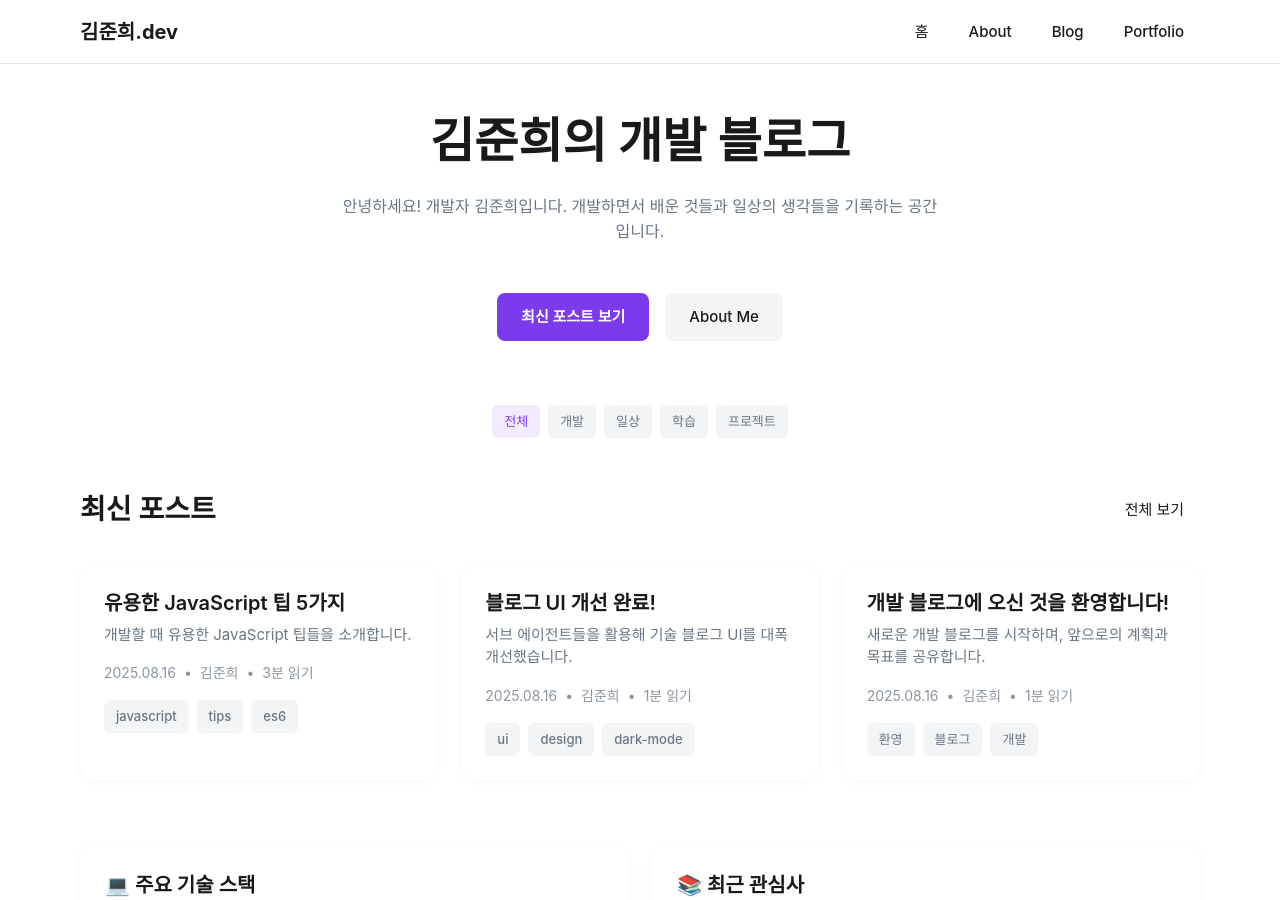
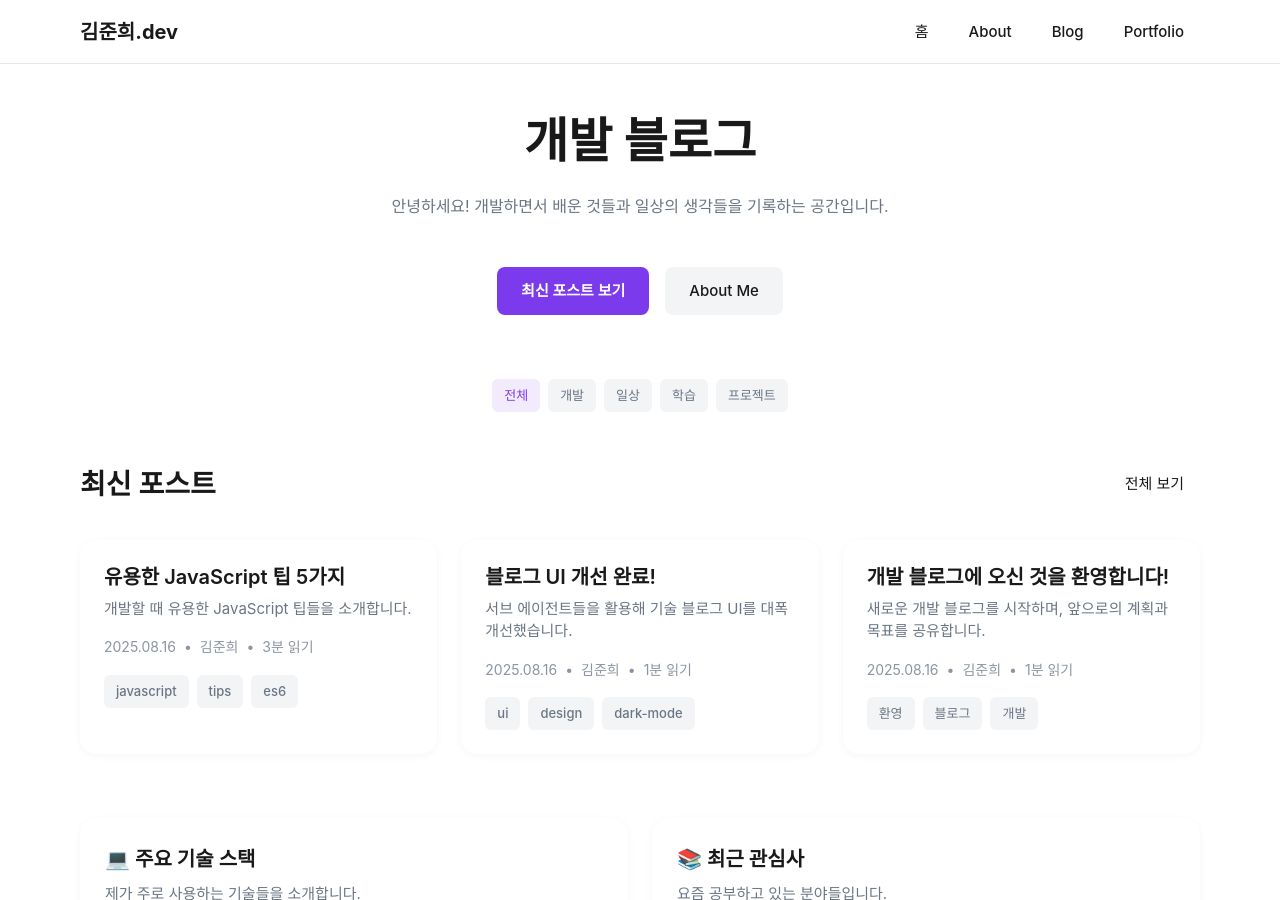
Before and after one commit to wnsgml7838/blog, a Jekyll site: the page built from index.md, in a window 1280 px wide and 900 px high. Built offline with Jekyll 4.4.1, drawn with Linux system fonts in a browser that asks for light colours.

Commit message:
계정 스위칭 테스트

```diff
--- a/_layouts/home.html
+++ b/_layouts/home.html
@@ -6,10 +6,10 @@ layout: default
     <!-- 히어로 섹션 -->
     <section style="text-align: center; margin-bottom: var(--spacing-xxl);">
         <h1 class="text-hero" style="margin-bottom: var(--spacing-md); color: var(--color-primary-text);">
-            김준희의 개발 블로그
+            개발 블로그
         </h1>
         <p class="text-body text-muted" style="max-width: 600px; margin: 0 auto var(--spacing-xl) auto;">
-            안녕하세요! 개발자 김준희입니다. 개발하면서 배운 것들과 일상의 생각들을 기록하는 공간입니다.
+            안녕하세요! 개발하면서 배운 것들과 일상의 생각들을 기록하는 공간입니다.
         </p>
         <div style="display: flex; gap: var(--spacing-sm); justify-content: center; flex-wrap: wrap;">
             <a href="#latest-posts" class="btn btn-primary">최신 포스트 보기</a>
```
